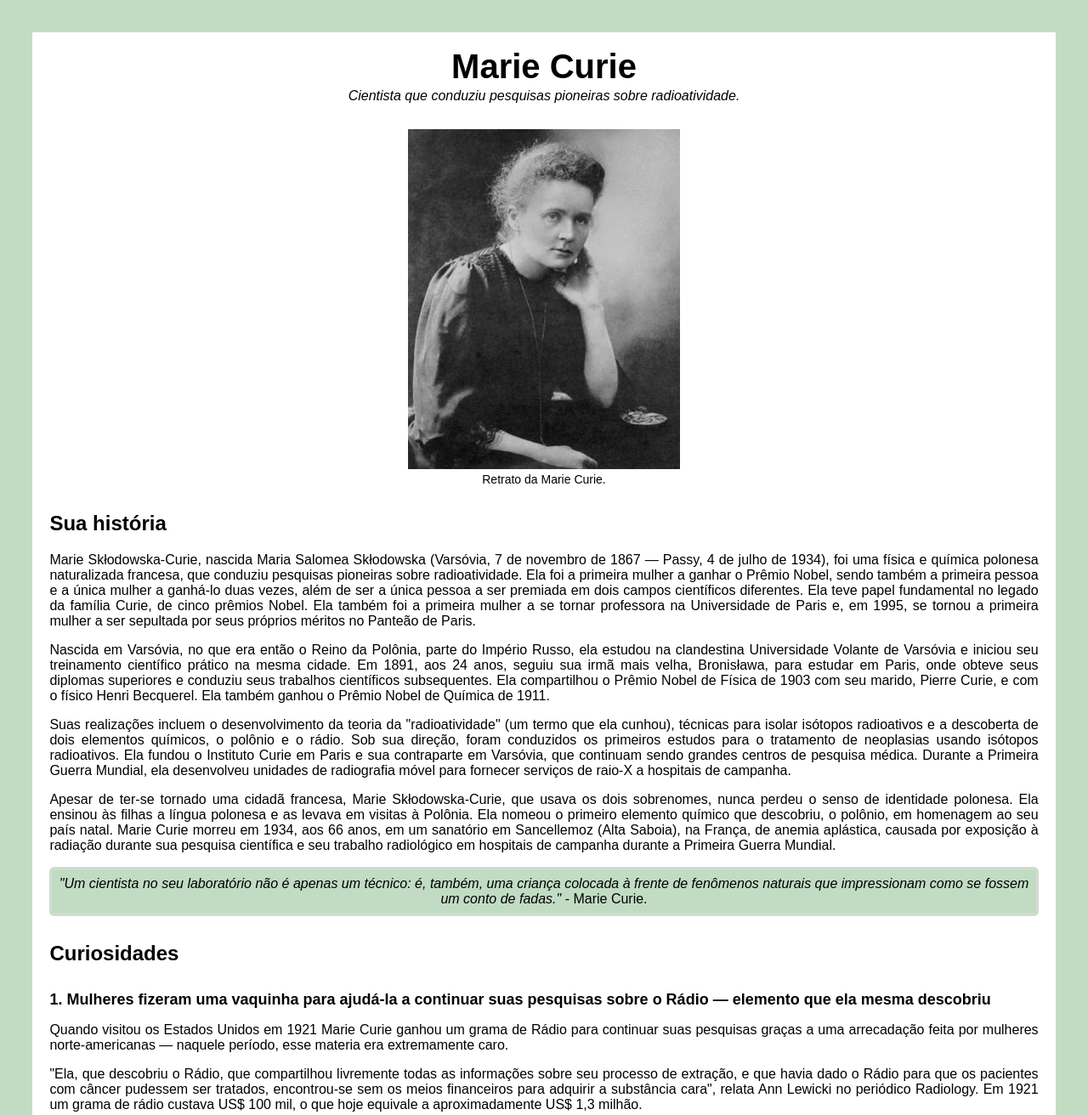
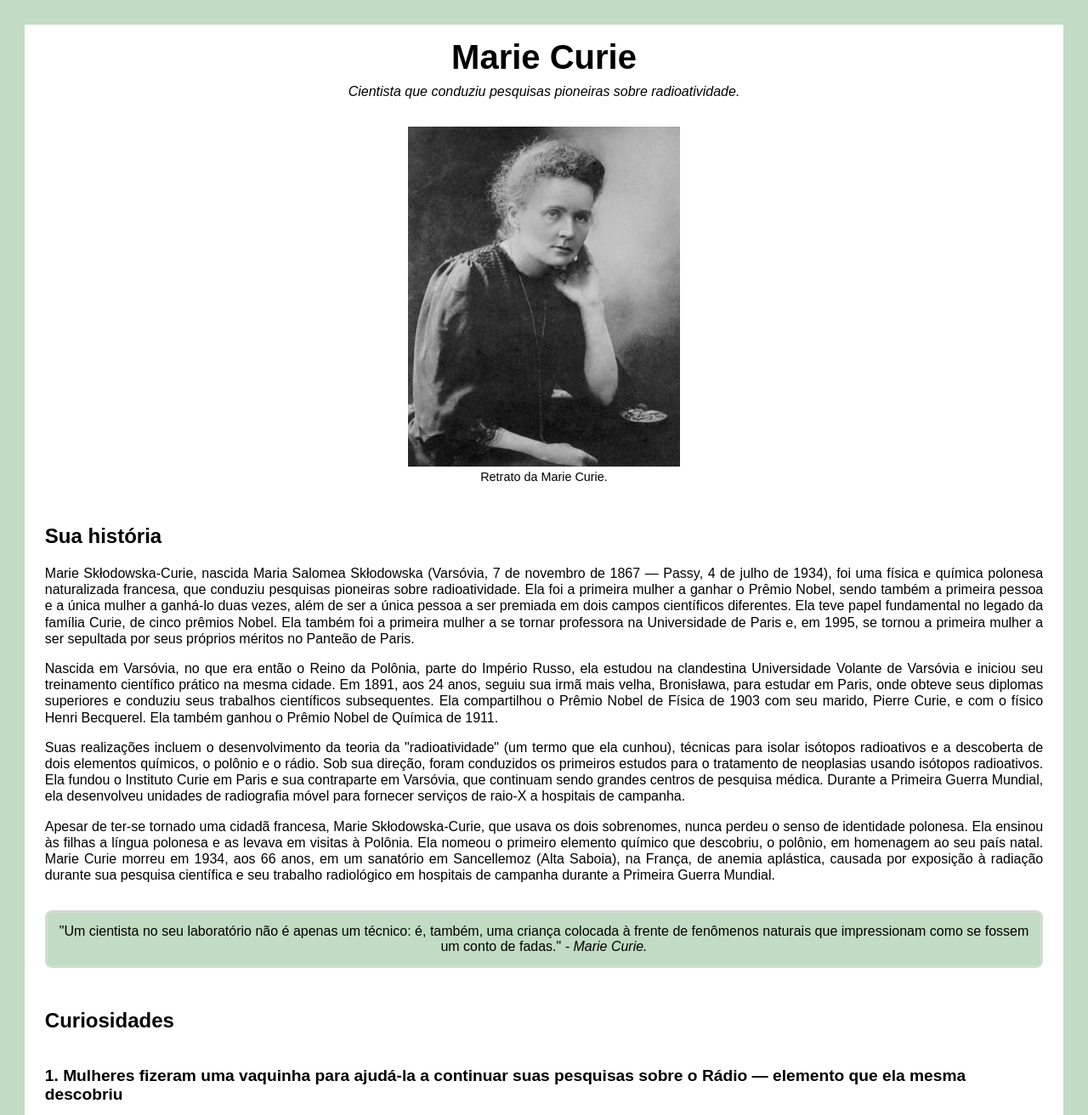
Before and after one commit to karinasasaki/Pagina-Marie_Curie, a plain HTML site: page index.html in a window 1280 px wide. Shown: the top 1312 px of the page at 85% size. Drawn offline with Linux system fonts and the light colour scheme.

Commit message:
Melhorias no CSS

```diff
--- a/css/styles.css
+++ b/css/styles.css
@@ -1,71 +1,73 @@
-html{
+html {
     font-family: Arial, Helvetica, sans-serif;
     background-color: #c1dcc3;
 }
 
-body{
-    background-color: white;
-    margin: 3%;
-    padding: 15px 20px;
+body {
+    background-color: #fff;
+    margin: 1.8rem;
+    padding: 1rem 1.5rem;
 }
 
-h1{
+h1 {
     text-align: center;
     margin: 0;
-    padding: 3px;
-    font-size: 40px;
+    font-size: 2.5rem;
 }
 
-h2{
-    margin-top: 30px;
+h2 {
+    margin-top: 3rem;
 }
 
-.primeiro-paragrafo{
+.primeiro-paragrafo {
     font-style: italic;
     text-align: center;
-    margin-top: 0;
-    margin-bottom: 30px;
+    margin-top: 0.5rem;
+    margin-bottom: 2rem;
 }
 
-figure{
+figure {
     text-align: center;
 }
 
-figcaption{
-    font-size: 14px;
+figcaption {
+    font-size: 0.9rem;
 }
 
-img{
-    max-height: 500px;
+img {
+    max-width: 100%;
+    height: auto;
+    max-height: 35rem;
 }
 
-blockquote{
+blockquote {
     text-align: center;
-    font-style: italic;
     background-color: #c1dcc3;
     border-style: double;
     border-color: #DDD;
-    border-radius: 5px;
-    padding: 8px;
-    margin: 0;
+    border-radius: 0.5rem;
+    padding: 0.8rem;
+    margin: 2rem auto;
+    max-width: fit-content;
 }
 
-.autora{
-    font-style: normal;
+.autora {
+    font-style: italic;
     display:inline;
 }
 
-p{
+p {
     text-align: justify;
+    line-height: 1.2rem;
 }
 
-ol{
+ol {
     list-style-position: inside;
     padding: 0;
 }
 
-ol li{
+ol li {
     font-weight: bold;
-    font-size: 18px;
-    margin-top: 30px;
+    font-size: 1.2rem;
+    margin-top: 2.5rem;
 }
```
